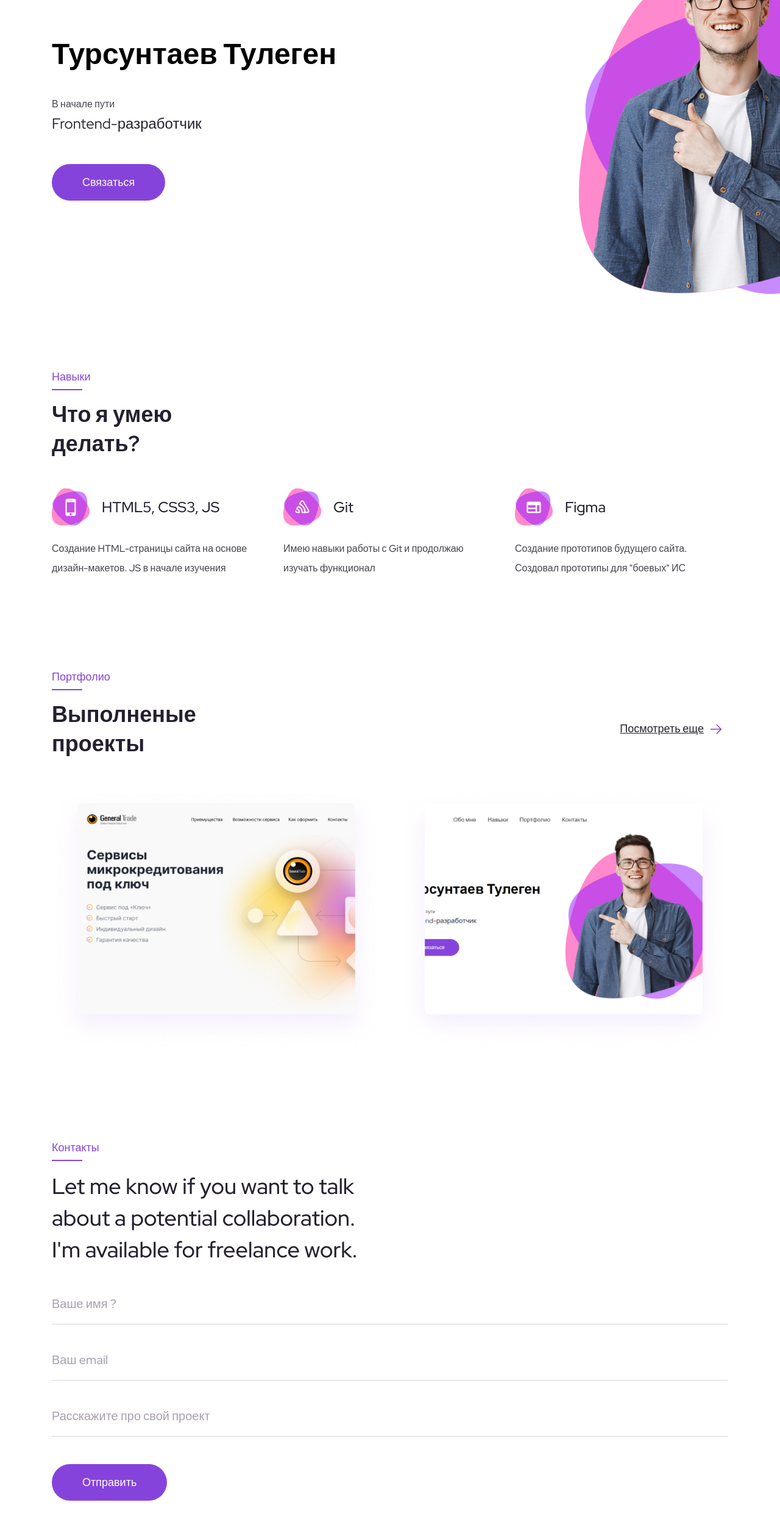
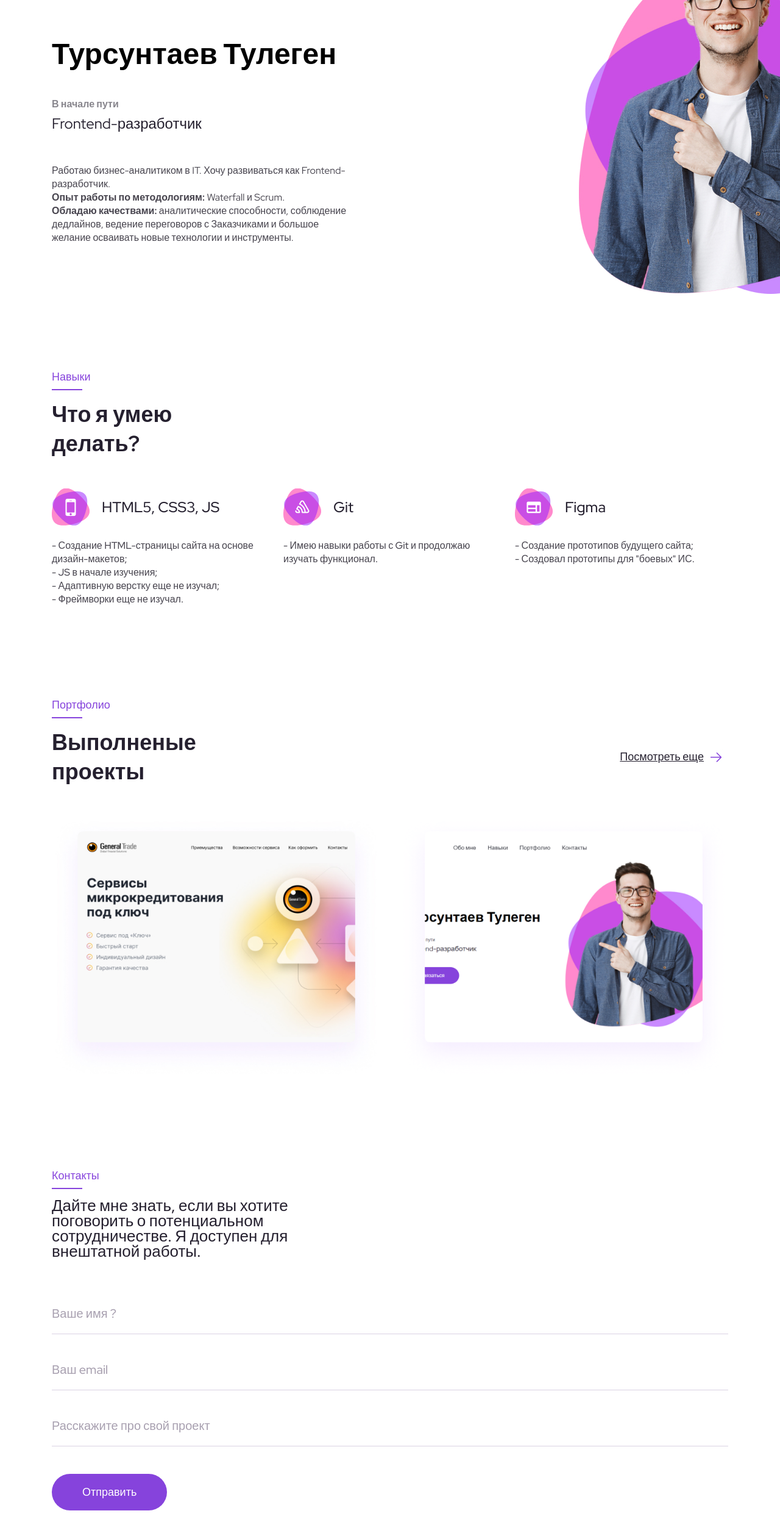
Before and after one commit to TursuntayevTulegen/Resume, a plain HTML site: page index.html in a window 1280 px wide. Shown: the part 240-2754 px from the top of the page at 61% size. Drawn offline with Linux system fonts and the light colour scheme.

Commit message:
мелкие штрихи, доделать оптимизацию и адаптивку

```diff
--- a/css/style.css
+++ b/css/style.css
@@ -176,9 +176,20 @@ h6 {
 
 .about-span {
   display: block;
-  font-weight: 500;
+  font-weight: 700;
+  font-size: 16px;
+  color: #88868d;
+}
+
+.about-desc {
+  max-width: 500px;
   font-size: 16px;
   color: #47444E;
+  line-height: 22px;
+}
+
+.about-desc-span {
+  font-weight: 700;
 }
 
 .user-foto {
@@ -254,7 +265,7 @@ h4 {
 .services-card-desc {
   font-weight: 500;
   font-size: 16px;
-  line-height: 32px;
+  line-height: 22px;
   color: #47444E;
   margin-bottom: 150px;
 }
@@ -322,19 +333,19 @@ height: 427px;
 ============*/
 
 .contact {
-  height: 700px;
+  height: 600px;
 /*  background: linear-gradient(180deg, rgba(187, 133, 255, 0.166) -8.54%, rgba(255, 244, 251, 0.2) 100%);
 filter: blur(150px);*/
 }
 
 .contact-title {
   font-weight: 500;
-  font-size: 36px;
-  line-height: 52px;
+  font-size: 26px;
+  line-height: 25px;
   color: #25202F;
   width: 512px;
   height: 156px;
-  margin-bottom: 50px;
+  margin-bottom: 20px;
 }
 
 .form-wrap {
@@ -382,18 +393,13 @@ filter: blur(150px);*/
  text-align: center;
  padding-bottom: 50px;
 }
-.social-title {
-  margin: 0 auto;
-  font-weight: 500;
-  font-size: 36px;
-  line-height: 48px;
-  text-align: center;
-  color: #21232D;
-  margin-bottom: 30px;
+
+.social-link {
+  margin-right: 40px;
 }
 
-.social-link:first-child {
-  margin-right: 40px;
+.social-link:last-child {
+  margin-right: 0px;
 }
 
 .social-link img:hover {
--- a/index.html
+++ b/index.html
@@ -49,10 +49,11 @@
 					Турсунтаев Тулеген
 				</h1>
 				<p class="about-subtitle"><span class="about-span">В начале пути</span>Frontend-разработчик</p>
-				<button type="submit" class="btn">Связаться</button>
+				<p class="about-desc">
+					Работаю бизнес-аналитиком в IT. Хочу развиваться как Frontend-разработчик. <br> <span class="about-desc-span">Опыт работы по методологиям:</span> Waterfall и Scrum. <br> <span class="about-desc-span">Обладаю качествами:</span> аналитические способности, соблюдение дедлайнов, ведение переговоров с Заказчиками и большое желание осваивать новые технологии и инструменты.
+				</p>
+				<!-- <button type="submit" class="btn">Связаться</button> -->
 			</div>
-
-
 			<div class="user-foto">
 				<img src="img/user.jpg" alt="">
 			</div>
@@ -73,10 +74,12 @@
 								HTML5, CSS3, JS
 							</h4>
 						</div>
-
-						<p class="services-card-desc">
-						Создание HTML-страницы сайта на основе дизайн-макетов. JS в начале изучения
-						</p>
+						<ul class="services-card-desc">
+							<li>- Создание HTML-страницы сайта на основе дизайн-макетов;</li>
+							<li>- JS в начале изучения;</li>
+							<li>- Адаптивную верстку еще не изучал;</li>
+							<li>- Фреймворки еще не изучал.</li>
+						</ul>
 					</div>
 					<div class="services-card">
 						<div class="services-card-subtitle">
@@ -88,9 +91,9 @@
 							</h4>
 						</div>
 
-						<p class="services-card-desc">
-						Имею навыки работы с Git и продолжаю изучать функционал
-						</p>
+						<ul class="services-card-desc">
+							<li>- Имею навыки работы с Git и продолжаю изучать функционал.</li>
+						</ul>
 					</div>
 					<div class="services-card">
 						<div class="services-card-subtitle">
@@ -101,10 +104,10 @@
 								Figma
 							</h4>
 						</div>
-
-						<p class="services-card-desc">
-						Создание прототипов будущего сайта. Создовал прототипы для "боевых" ИС
-						</p>
+						<ul class="services-card-desc">
+							<li>- Создание прототипов будущего сайта;</li>
+							<li>- Создовал прототипы для "боевых" ИС.</li>
+						</ul>
 					</div>
 
 				</div>
@@ -141,7 +144,7 @@
 	<div class="contact" id="contact">
 		<div class="container">
 			<h3>Контакты</h3>
-			<h2 class="contact-title">Let me know if you want to talk about a potential collaboration. I'm available for freelance work.</h2>
+			<h2 class="contact-title">Дайте мне знать, если вы хотите поговорить о потенциальном сотрудничестве. Я доступен для внештатной работы.</h2>
 			<form action="" class="contact-form">
 				<div class="form-wrap">
 					<input type="text" name="user-name" class="contact-form-field" placeholder="Ваше имя ?">
@@ -158,14 +161,16 @@
 	</div> <!-- Contact end -->
 	<!-- Social start -->
 	<div class="social">
-		<h2 class="social-title">Let’s be Friends</h2>
+
 		<div class="social-item">
+			<a href="https://wa.me/77015345903" class="social-link" target="_blank">
+				<img src="img/wp.svg" alt="wp">
+			</a>
 			<a href="https://t.me/TusuntayevTulegen" class="social-link" target="_blank">
 				<img src="img/tg.jpg" alt="telegram">
 			</a>
-			<a href="https://www.instagram.com/t.t_workshop/" class="social-link" target="_blank">
-				<img src="img/inst.jpg" alt="instagram">
-			</a>
+			<a href="mailto:tulegen.tursuntaev@gmail.com" class="social-link" target="_blank">
+				<img src="img/mail.svg" alt="mail">
 		</div>
 
 	</div>
```
Also changed, not shown: img/mail.svg (added), img/wp.svg (added).
